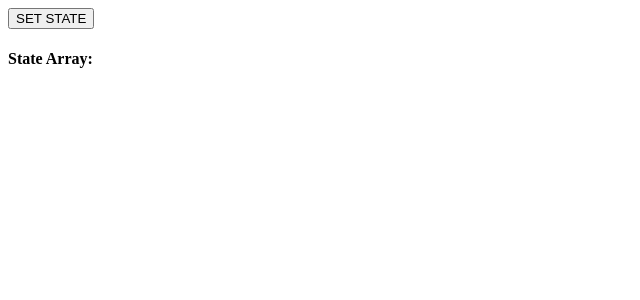
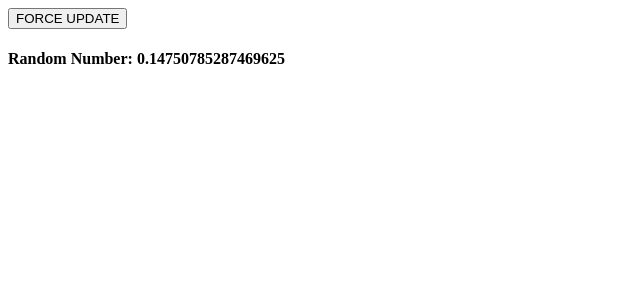
Before and after one commit to jacksoncafazzo/tutorialpoint_reactApp, a React app: page / in a window 1280 px wide. Shown: the top 300 px of the page, without its empty margins (0-640 px from the left). Built offline with nearby package versions, Linux system fonts and the light colour scheme.

Commit message:
force update with button

```diff
--- a/App.jsx
+++ b/App.jsx
@@ -8,21 +8,18 @@
     data: []
     }
 
-    this.setStateHandler = this.setStateHandler.bind(this);
+    this.forceUpdateHandler = this.forceUpdateHandler.bind(this);
   };
 
-  setStateHandler() {
-    var item = "setState...";
-    var myArray = this.state.data;
-    myArray.push(item);
-    this.setState({data: myArray})
+  forceUpdateHandler() {
+    this.forceUpdate();
   };
 
   render() {
     return (
       <div>
-        <button onClick={this.setStateHandler}>SET STATE</button>
-        <h4>State Array: {this.state.data}</h4>
+        <button onClick={this.forceUpdateHandler}>FORCE UPDATE</button>
+        <h4>Random Number: {Math.random()}</h4>
       </div>
     );
   }
```
